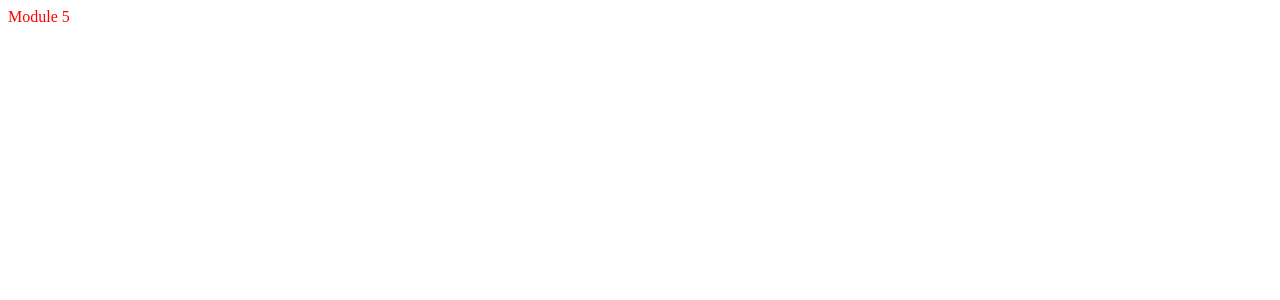
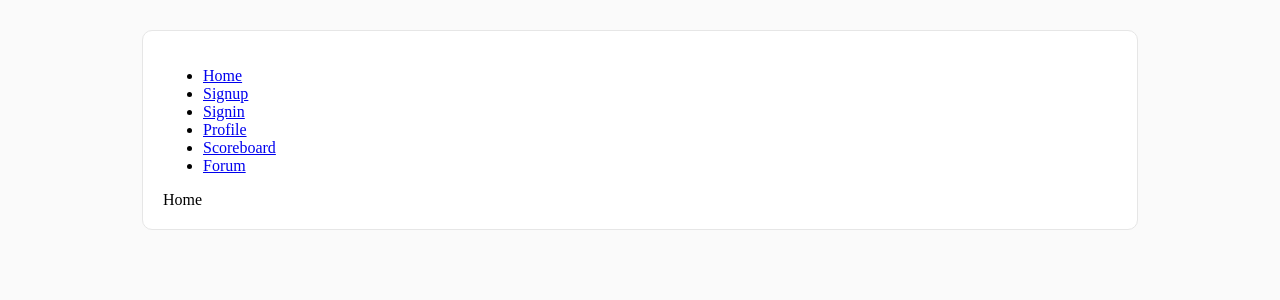
Before and after one commit to 08-vesteros/module-2, a React app: page / in a window 1280 px wide. Shown: the top 300 px of the page. Built offline with nearby package versions, Linux system fonts and the light colour scheme.

Commit message:
добавлен роутер

```diff
--- a/package.json
+++ b/package.json
@@ -58,6 +58,9 @@
 	"dependencies": {
 		"@types/react": "^17.0.21",
 		"@types/react-dom": "^17.0.9",
+		"@types/react-router-dom": "^5.1.9",
+		"axios": "^0.21.4",
+		"formik": "^2.2.9",
 		"react": "^17.0.2",
 		"react-dom": "^17.0.2",
 		"react-router-dom": "^5.3.0",
--- a/src/App.tsx
+++ b/src/App.tsx
@@ -1,6 +1,80 @@
 import React from 'react';
-import Button from './components/Button';
+import { BrowserRouter as Router, Switch, Route, Link } from 'react-router-dom';
+import Home from './pages/home';
+import Signup from './pages/signup';
+import Signin from './pages/signin';
+import Profile from './pages/profile';
+import Forum from './pages/forum';
+import Scoreboard from './pages/scoreboard';
 
-const App = () => <Button>Module 5</Button>;
+type TRoute = {
+	path: string;
+	component: React.FunctionComponent;
+};
+
+const routes: Array<TRoute> = [
+	{
+		path: '/',
+		component: Home,
+	},
+	{
+		path: '/signup',
+		component: Signup,
+	},
+	{
+		path: '/signin',
+		component: Signin,
+	},
+	{
+		path: '/profile',
+		component: Profile,
+	},
+	{
+		path: '/scoreboard',
+		component: Scoreboard,
+	},
+	{
+		path: '/forum',
+		component: Forum,
+	},
+];
+
+const App = () => (
+	<main className='container'>
+		<Router>
+			<ul>
+				<li>
+					<Link to='/'>Home</Link>
+				</li>
+				<li>
+					<Link to='/signup'>Signup</Link>
+				</li>
+				<li>
+					<Link to='/signin'>Signin</Link>
+				</li>
+				<li>
+					<Link to='/profile'>Profile</Link>
+				</li>
+				<li>
+					<Link to='/scoreboard'>Scoreboard</Link>
+				</li>
+				<li>
+					<Link to='/forum'>Forum</Link>
+				</li>
+			</ul>
+
+			<Switch>
+				{routes.map((route: TRoute) => (
+					<Route
+						exact
+						path={route.path}
+						component={route.component}
+						key={route.path}
+					/>
+				))}
+			</Switch>
+		</Router>
+	</main>
+);
 
 export default App;
--- a/src/constants/index.ts
+++ b/src/constants/index.ts
@@ -0,0 +1 @@
+export const praktikumBaseURL: string = 'https://ya-praktikum.tech/api/v2';
--- a/src/index.tsx
+++ b/src/index.tsx
@@ -1,5 +1,12 @@
 import React from 'react';
 import ReactDOM from 'react-dom';
 import App from './App';
+import GlobalStyles from './styles/global';
 
-ReactDOM.render(<App />, document.getElementById('root'));
+ReactDOM.render(
+	<>
+		<GlobalStyles />
+		<App />
+	</>,
+	document.getElementById('root')
+);
--- /dev/null
+++ b/src/pages/forum/index.tsx
@@ -0,0 +1,5 @@
+import React, { FC } from 'react';
+
+const Forum: FC = () => <div>Forum</div>;
+
+export default Forum;
--- /dev/null
+++ b/src/pages/home/index.tsx
@@ -0,0 +1,5 @@
+import React, { FC } from 'react';
+
+const Home: FC = () => <div>Home</div>;
+
+export default Home;
--- /dev/null
+++ b/src/pages/profile/index.tsx
@@ -0,0 +1,5 @@
+import React, { FC } from 'react';
+
+const Profile: FC = () => <div>Profile</div>;
+
+export default Profile;
--- /dev/null
+++ b/src/pages/scoreboard/index.tsx
@@ -0,0 +1,5 @@
+import React, { FC } from 'react';
+
+const Scoreboard: FC = () => <div>Scoreboard</div>;
+
+export default Scoreboard;
--- /dev/null
+++ b/src/pages/signin/index.tsx
@@ -0,0 +1,5 @@
+import React, { FC } from 'react';
+
+const Signin: FC = () => <div>Signin</div>;
+
+export default Signin;
--- /dev/null
+++ b/src/pages/signup/index.tsx
@@ -0,0 +1,5 @@
+import React, { FC } from 'react';
+
+const Signup: FC = () => <div>Signup</div>;
+
+export default Signup;
--- /dev/null
+++ b/src/styles/global.tsx
@@ -0,0 +1,22 @@
+import { createGlobalStyle } from 'styled-components';
+
+export default createGlobalStyle`
+  * {
+    box-sizing: border-box;
+  }
+
+  body {
+    padding: 30px 10px;
+    margin: 0;
+    background-color: #fafafa;
+  }
+
+  .container {
+    max-width: 996px;
+    padding: 20px;
+    margin: 0 auto;
+    background-color: #fff;
+    border: solid 1px #e6e6e6;
+    border-radius: 10px;
+  }
+`;
```
Also changed, not shown: 1 other file (tests, documents, lock files or other folders).
